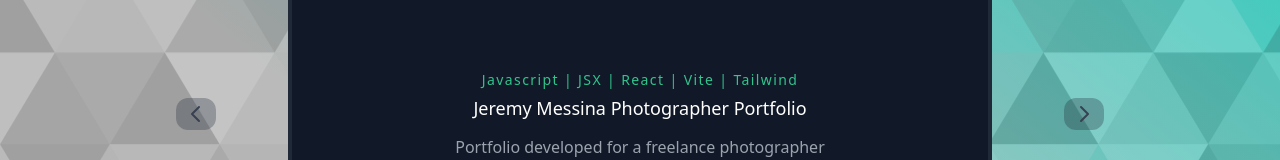
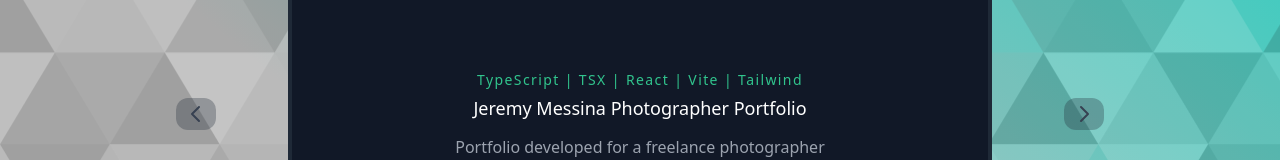
Before and after one commit to markoka101/portfolio, a React (Vite) app: page /projects in a window 1280 px wide. Shown: the part 405-565 px from the top of the page. Built offline with nearby package versions, Linux system fonts and the light colour scheme.

Commit message:
updated project subtitle after moving it to TypeScript

```diff
--- a/src/data/ProjectData.js
+++ b/src/data/ProjectData.js
@@ -4,7 +4,7 @@ projects
 export const projects = [
 	{
 		title: 'Jeremy Messina Photographer Portfolio',
-		subtitle: 'Javascript | JSX | React | Vite | Tailwind',
+		subtitle: 'TypeScript | TSX | React | Vite | Tailwind',
 		description: 'Portfolio developed for a freelance photographer',
 		link: 'https://jeremy-photography-portfolio.netlify.app/'
 	},
```
